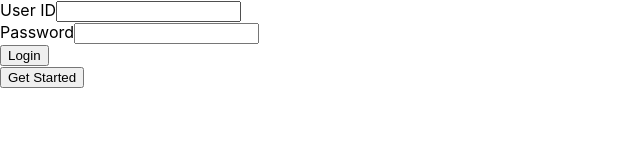
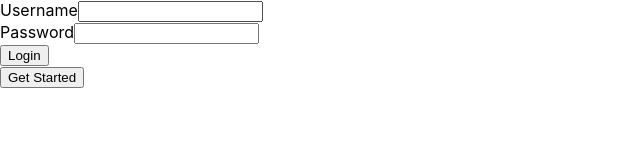
Before and after one commit to Nijamudeen96/TT1_23, a React (Create React App) app in the folder frontend/: page /login in a window 1280 px wide. Shown: the top 160 px of the page, without its empty margins (0-640 px from the left). Built offline with nearby package versions, Linux system fonts and the light colour scheme.

Commit message:
Update AuthForm.js
update the login to username instead of email -esther

```diff
--- a/frontend/src/LoginComponents/AuthForm.js
+++ b/frontend/src/LoginComponents/AuthForm.js
@@ -4,14 +4,14 @@ import AuthContext from "../Store/auth-context";
 
 const AuthForm = (props) => {
   const [isLogin, setIsLogin] = useState(true);
-  const [enteredEmail, setEnteredEmail] = useState("");
+  const [enteredUsername, setEnteredUsername] = useState("");
   const [enteredPassword, setEnteredPassword] = useState("");
 
 const history = useHistory();
   const authCtx = useContext(AuthContext);
 
-  const emailChangeHandler = (event) => {
-    setEnteredEmail(event.target.value);
+  const usernameChangeHandler = (event) => {
+    setEnteredUsername(event.target.value);
   };
 
   const passwordChangeHandler = (event) => {
@@ -25,7 +25,7 @@ const history = useHistory();
       {
         method: "POST",
         body: JSON.stringify({
-          email: enteredEmail,
+          email: enteredUsername,
           password: enteredPassword,
           returnSecureToken: true,
         }),
@@ -55,12 +55,12 @@ const history = useHistory();
   return (
     <form onSubmit={SubmitHandler}>
       <div>
-        <label htmlFor="email">User ID</label>
+        <label htmlFor="username">Username</label>
         <input
-          type="email"
-          id="email"
-          value={enteredEmail}
-          onChange={emailChangeHandler}
+          type="text"
+          id="username"
+          value={enteredUsername}
+          onChange={usernameChangeHandler}
         />
       </div>
       <div>
```
